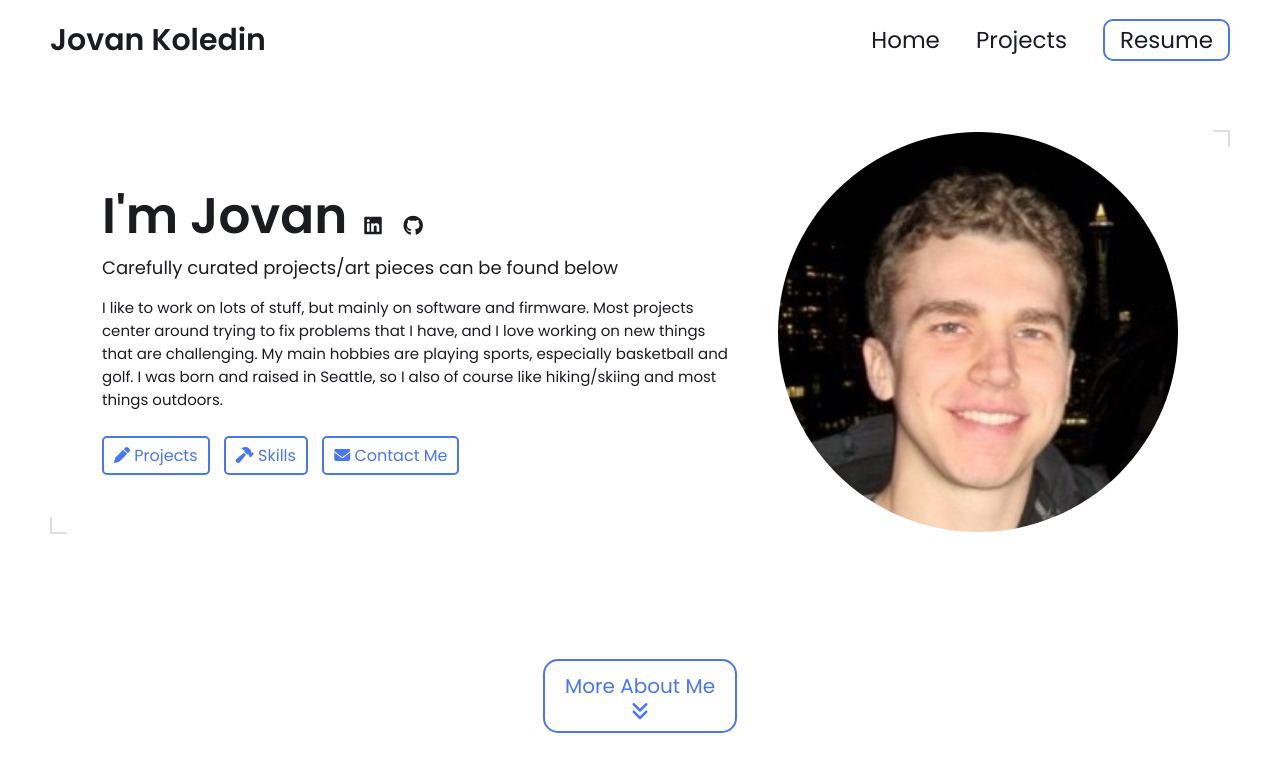
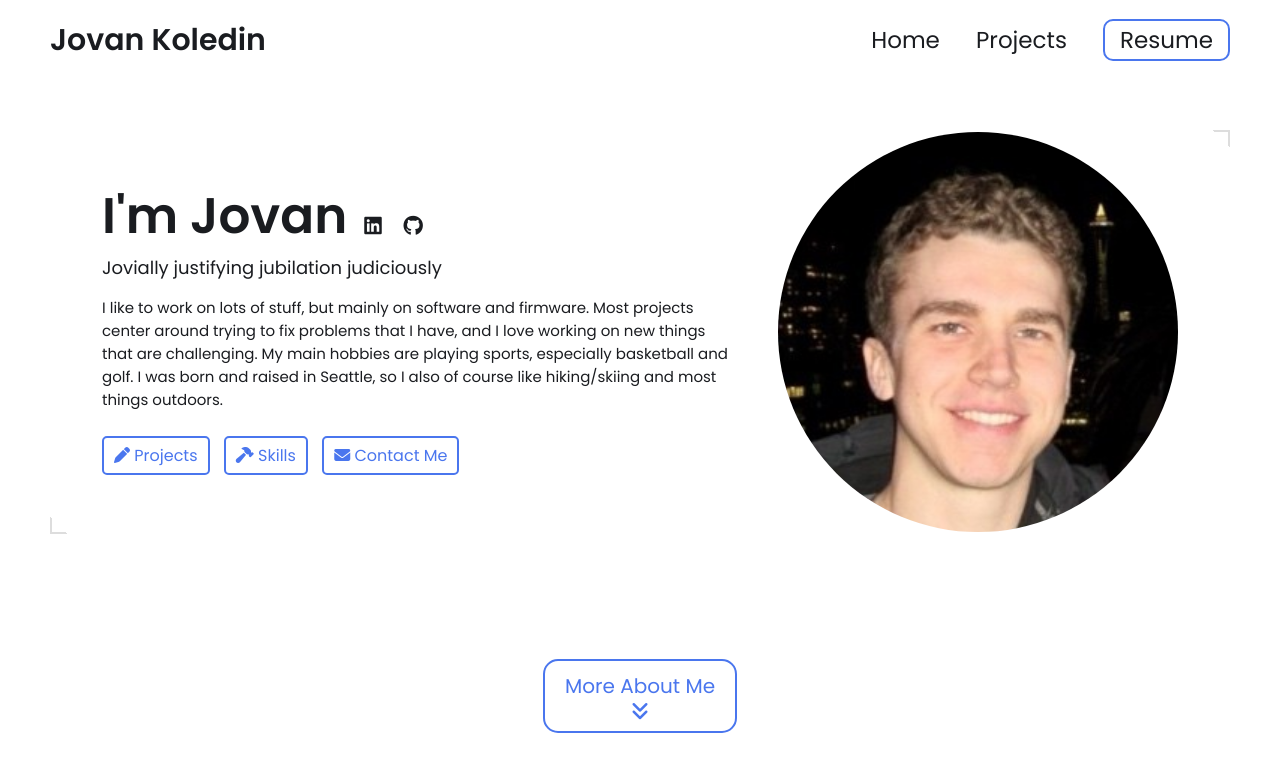
Before and after one commit to jovankoledin/jovankoledin.github.io, a Jekyll site: the page built from index.html, in a window 1280 px wide and 900 px high. Shown: the top 772 px of the window. Built offline with Jekyll 4.4.1, drawn with Linux system fonts in a browser that asks for light colours.

Commit message:
Update _config.yml

```diff
--- a/_config.yml
+++ b/_config.yml
@@ -13,7 +13,7 @@ title: Jovan Koledin's Portfolio # This is what shows up in the tab of the brows
 
 # Hero Section
 name: Jovan Koledin
-headline: Carefully curated projects/art pieces can be found below
+headline: Jovially justifying jubilation judiciously
 description: >- # dont remove this line. this will ignore all new lines until the next section
   I like to work on lots of stuff, but mainly on software and firmware.
   Most projects center around trying to fix problems that I have, and I love working on new things that are challenging.
```
